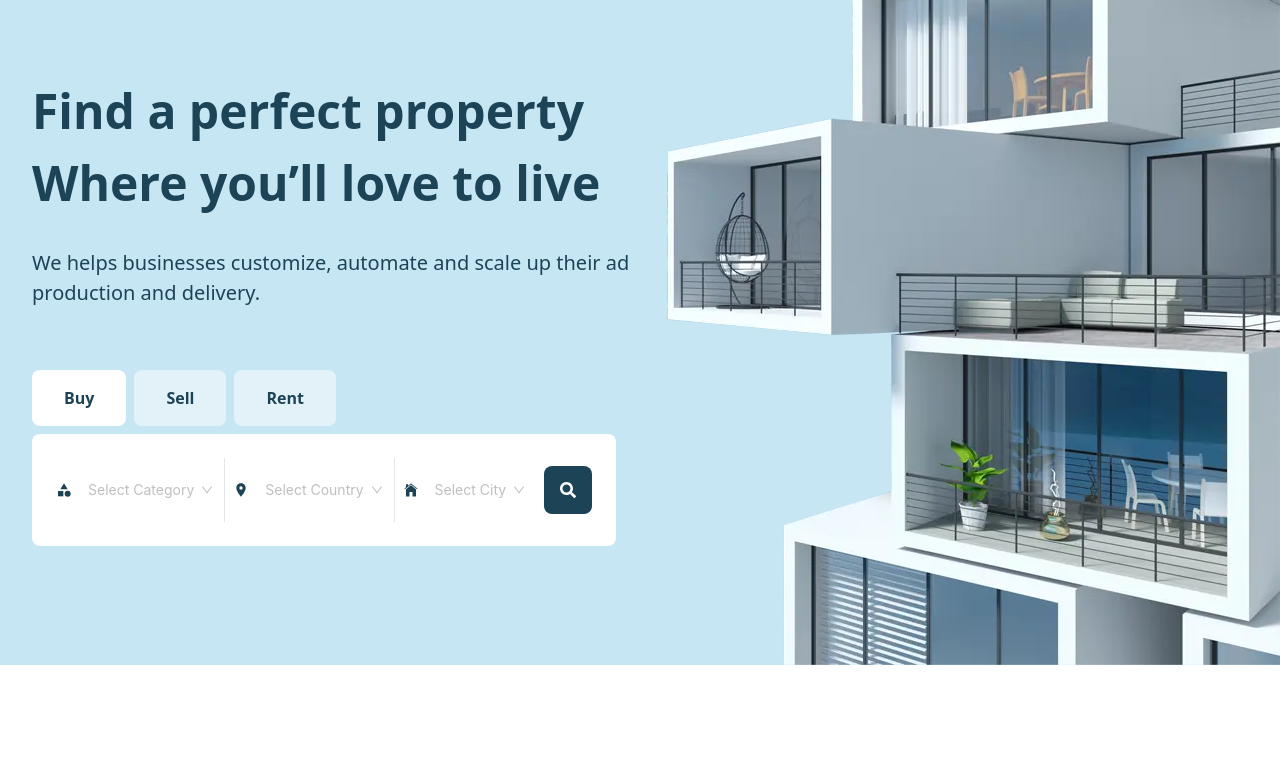
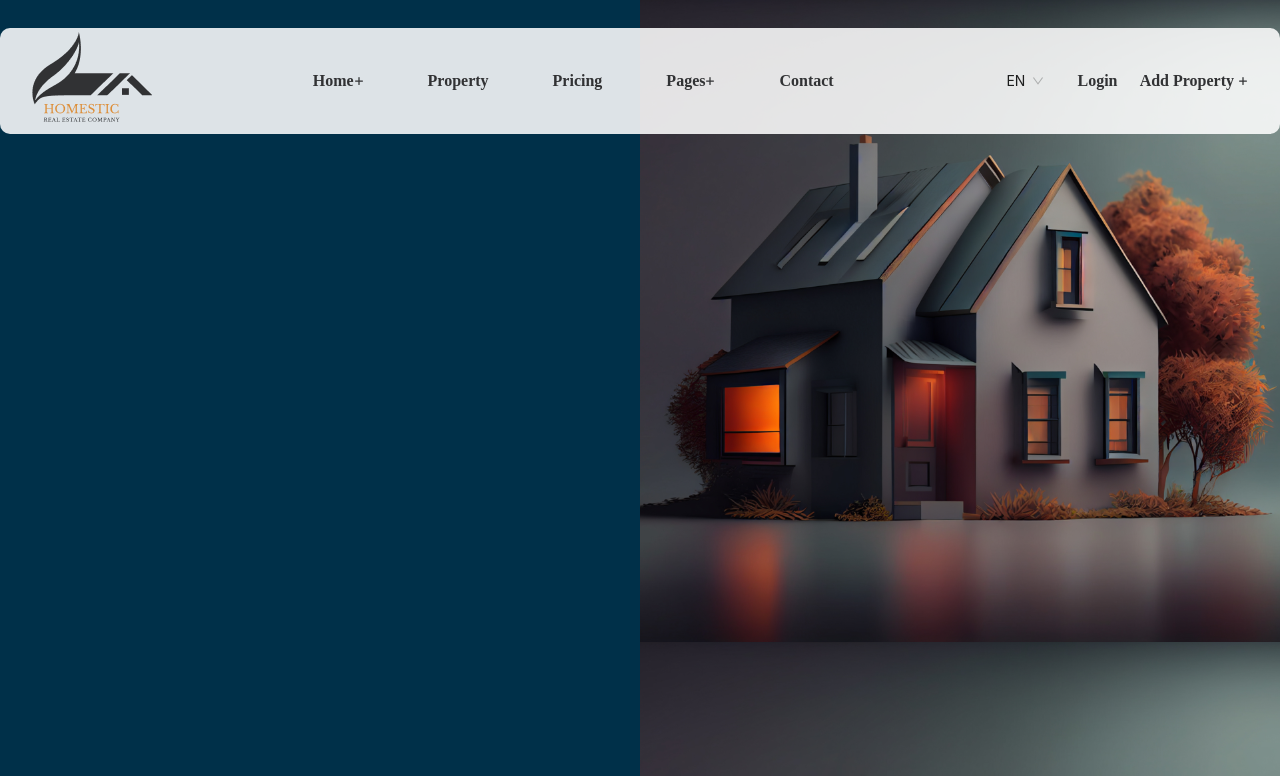
Before and after one commit to Tasniasamia/Project_Structure, a Next.js app: page /home2 in a window 1280 px wide. Shown: the top 776 px of the page. Built offline with nearby package versions, Linux system fonts and the light colour scheme.

Commit message:
hero section runing

```diff
--- /dev/null
+++ b/app/(site)/(pages)/home2/page.js
@@ -0,0 +1,13 @@
+"use client";
+import Banner from "../../../components/(site)/home1/banner/banner";
+import Hero from "../../../components/(site)/home2/hero";
+
+const page = () => {
+    return (
+        <div>
+        <Hero/>
+        </div>
+    );
+};
+
+export default page;
--- a/app/(site)/(pages)/layout.js
+++ b/app/(site)/(pages)/layout.js
@@ -1,6 +1,6 @@
 "use client";
-import Footer from "../../components/siteLayout/footer";
-import Header from "../../components/siteLayout/header";
+import Footer from "../../components/(site)/siteLayout/footer";
+import Header from "../../components/(site)/siteLayout/header";
 
 export default function Layout({ children }) {
   return (
--- a/app/(site)/home2/layout.js
+++ /dev/null
@@ -1,9 +0,0 @@
-
-
-export default function Layout({ children }) {
-  return (
-      <div>
-        {children}
-      </div>
-  );
-}
--- a/app/(site)/home2/page.js
+++ /dev/null
@@ -1,12 +0,0 @@
-"use client";
-import Banner from "../../components/(site)/home1/banner/banner";
-
-const page = () => {
-    return (
-        <div>
-        <Banner/>
-        </div>
-    );
-};
-
-export default page;
--- a/app/components/(site)/home1/banner/buytab.js
+++ /dev/null
@@ -1,11 +0,0 @@
-import React from 'react';
-
-const BuyTab = () => {
-    return (
-        <div>
-            Buy
-        </div>
-    );
-};
-
-export default BuyTab;
--- a/app/components/(site)/home1/banner/renttab.js
+++ /dev/null
@@ -1,11 +0,0 @@
-import React from 'react';
-
-const RentTab = () => {
-    return (
-        <div>
-
-        </div>
-    );
-};
-
-export default RentTab;
--- a/app/components/(site)/home1/banner/selltab.js
+++ /dev/null
@@ -1,11 +0,0 @@
-import React from 'react';
-
-const SellTab = () => {
-    return (
-        <div>
-            Buy
-        </div>
-    );
-};
-
-export default SellTab;
--- /dev/null
+++ b/app/components/(site)/home2/hero.js
@@ -0,0 +1,15 @@
+"use client";
+
+const Hero = () => {
+    return (
+        <div className="flex lg:mt-[-135px] mt-[-110px] top-0 h-[965px]">
+        <div className="basis-1/2 bg-secondary1">
+
+        </div>
+        <div className={`basis-1/2 bg-[url('/hero1.png')] bg-contain  h-full`}></div>
+
+        </div>
+    );
+};
+
+export default Hero;
```
Also changed, not shown: app/components/(site)/siteLayout/footer.js (renamed from app/components/siteLayout/footer.js), app/components/(site)/siteLayout/header.js (renamed from app/components/siteLayout/header.js), public/hero1.png (added).
